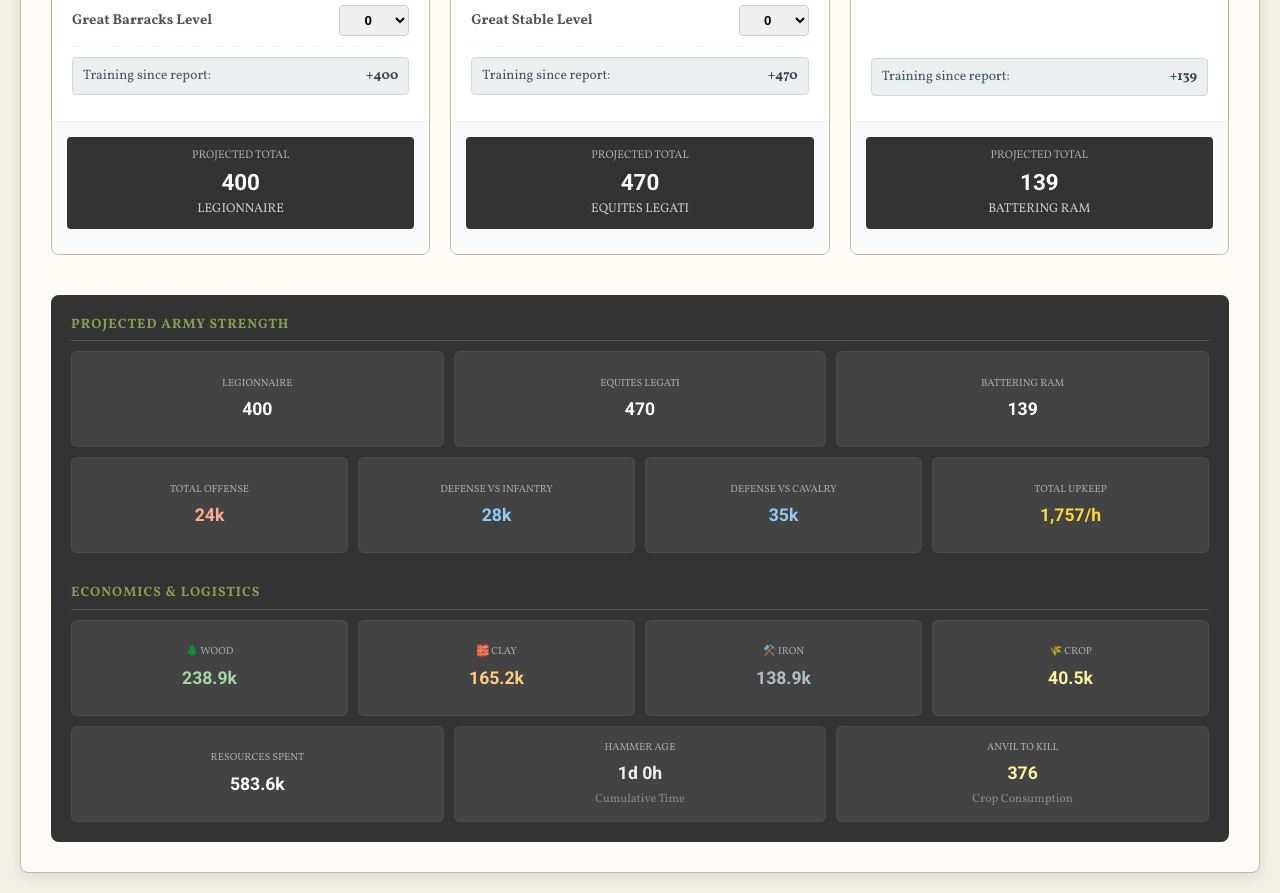
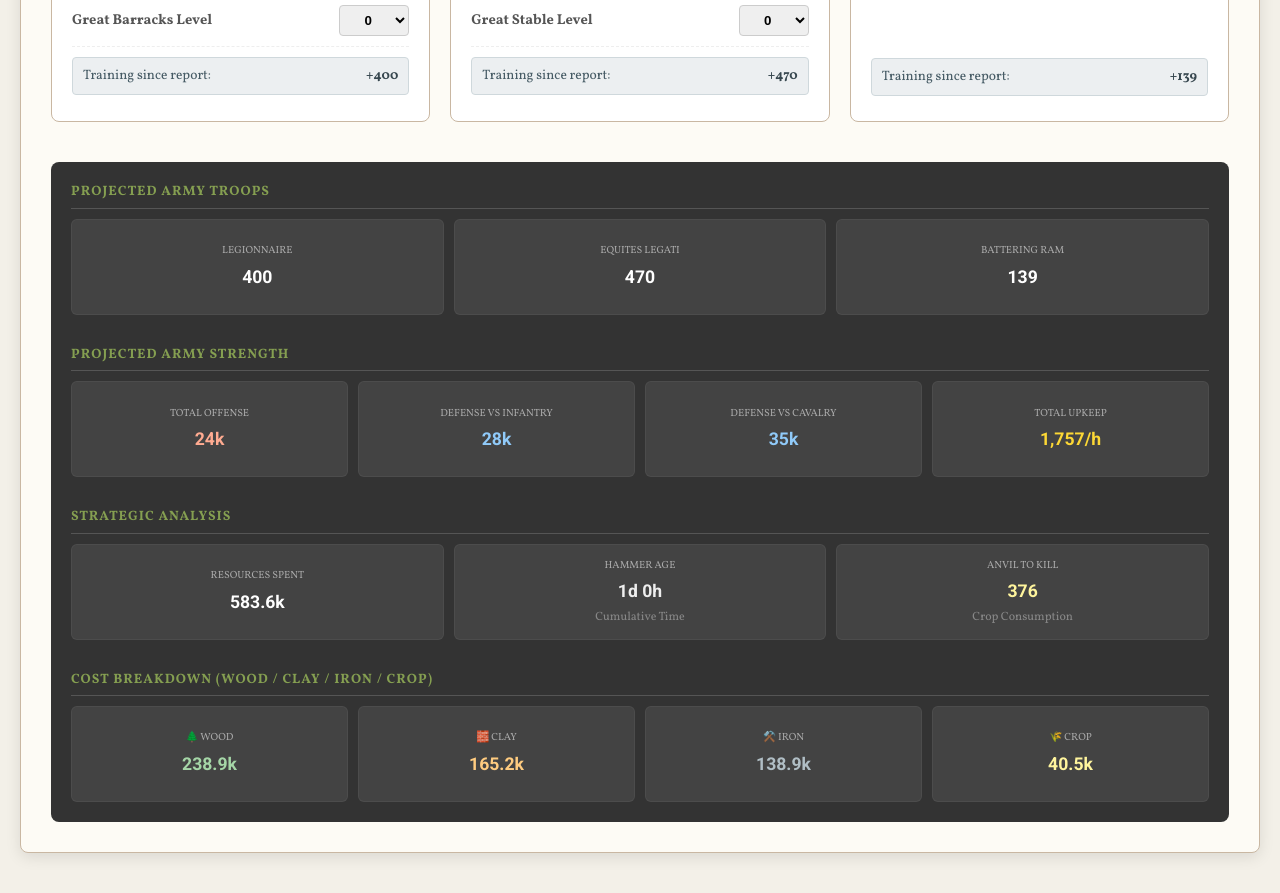
Before and after one commit to morabsf-create/Travian-Planner, a plain HTML site: page calculators/hammer-tracker/index.html in a window 1280 px wide. Shown: the part 700-1593 px from the top of the page. Drawn offline with Linux system fonts and the light colour scheme.

Commit message:
Add files via upload

```diff
--- a/calculators/hammer-tracker/app.js
+++ b/calculators/hammer-tracker/app.js
@@ -119,25 +119,21 @@ const HammerApp = {
 
         let maxBuildTimeSec = 0;
 
-        const processSection = (type, uId, lvlId, lvlGId, snapId, helm, outputTotalId, outputLabelId, projId) => {
+        const processSection = (type, uId, lvlId, lvlGId, snapId, helm, globalLabelId, projId) => {
             const unitName = document.getElementById(uId).value;
             const snapshot = parseInt(document.getElementById(snapId).value) || 0;
             const lvl = parseInt(document.getElementById(lvlId).value) || 0;
             const lvlG = lvlGId ? (parseInt(document.getElementById(lvlGId).value) || 0) : 0;
 
-            // Label Updates
-            const labelEl = document.getElementById(outputLabelId);
-            const globalLabelEl = document.getElementById(outputLabelId + "_g");
-
+            // Update Label in Global Section
+            const globalLabelEl = document.getElementById(globalLabelId);
             const displayLabel = unitName ? unitName.toUpperCase() : type.toUpperCase();
-            if(labelEl) labelEl.innerText = displayLabel;
             if(globalLabelEl) globalLabelEl.innerText = displayLabel;
 
             if(!unitName) {
-                document.getElementById(outputTotalId).innerText = snapshot.toLocaleString();
                 document.getElementById(projId).innerText = "+0";
 
-                // Track Snapshots even if not training
+                // Track Snapshots
                 if(type === 'infantry') gInfCount += snapshot;
                 if(type === 'cavalry') gCavCount += snapshot;
                 if(type === 'siege') gSiegeCount += snapshot;
@@ -165,7 +161,6 @@ const HammerApp = {
             document.getElementById(projId).innerText = "+" + totalNew.toLocaleString();
 
             const grandTotal = snapshot + totalNew;
-            document.getElementById(outputTotalId).innerText = grandTotal.toLocaleString();
 
             // Update Counts
             if(type === 'infantry') gInfCount += grandTotal;
@@ -203,9 +198,10 @@ const HammerApp = {
             }
         };
 
-        processSection('infantry', 'unit_infantry', 'lvl_barracks', 'lvl_gb', 'snap_inf', infHelm, 'total_inf', 'lbl_inf', 'proj_inf');
-        processSection('cavalry', 'unit_cavalry', 'lvl_stable', 'lvl_gs', 'snap_cav', cavHelm, 'total_cav', 'lbl_cav', 'proj_cav');
-        processSection('siege', 'unit_siege', 'lvl_workshop', null, 'snap_siege', 0, 'total_siege', 'lbl_siege', 'proj_siege');
+        // Run for all 3 (Removed card footer IDs from arguments)
+        processSection('infantry', 'unit_infantry', 'lvl_barracks', 'lvl_gb', 'snap_inf', infHelm, 'lbl_inf_g', 'proj_inf');
+        processSection('cavalry', 'unit_cavalry', 'lvl_stable', 'lvl_gs', 'snap_cav', cavHelm, 'lbl_cav_g', 'proj_cav');
+        processSection('siege', 'unit_siege', 'lvl_workshop', null, 'snap_siege', 0, 'lbl_siege_g', 'proj_siege');
 
         // Update Globals
         document.getElementById('global_inf').innerText = gInfCount.toLocaleString();
@@ -223,12 +219,10 @@ const HammerApp = {
         document.getElementById('growth_crop').innerText = this.formatNumber(gCrop);
         document.getElementById('global_growth_cost').innerText = this.formatNumber(globalGrowthCost);
 
-        // Hammer Age
         const ageDays = Math.floor(maxBuildTimeSec / 86400);
         const ageHours = Math.floor((maxBuildTimeSec % 86400) / 3600);
         document.getElementById('hammer_age').innerText = `${ageDays}d ${ageHours}h`;
 
-        // Anvil Size (Integer Rounding)
         const requiredDefPoints = globalOff / 1.49;
         const anvilCrop = (requiredDefPoints / 50) * 1.15;
         document.getElementById('anvil_crop').innerText = Math.round(anvilCrop).toLocaleString();
--- a/calculators/hammer-tracker/index.html
+++ b/calculators/hammer-tracker/index.html
@@ -63,13 +63,6 @@
         }
         .proj-val { font-weight: bold; color: #37474f; }
 
-        /* Card Footer */
-        .card-footer { background-color: #fafafa; border-top: 1px solid #eee; padding: 15px; }
-        .total-box { background: #333; color: #fff; padding: 10px; border-radius: 4px; text-align: center; margin-bottom: 10px; }
-        .total-box label { display: block; font-size: 0.7rem; text-transform: uppercase; color: #aaa; margin-bottom: 2px; }
-        .total-box .big-num { font-size: 1.4rem; font-weight: bold; font-family: 'Roboto', sans-serif; }
-        .total-box .sub-text { font-size: 0.8rem; color: #ccc; }
-
         /* Global Summary Tiles */
         .results-box { background: #333; color: #fff; padding: 20px; border-radius: 8px; }
 
@@ -97,7 +90,8 @@
         .c-def { color: #90caf9; }
         .c-upkeep { color: #fdd835 !important; }
 
-        .res-breakdown-grid { display: grid; grid-template-columns: repeat(4, 1fr); gap: 10px; }
+        /* Mobile Optimization */
+        .mobile-2col { display: grid; grid-template-columns: repeat(4, 1fr); gap: 10px; }
 
         @media (max-width: 600px) {
             .training-grid { grid-template-columns: 1fr; }
@@ -106,8 +100,7 @@
             .time-bar { flex-direction: column; align-items: stretch; gap: 15px; }
             .time-display { text-align: left; margin-top: 10px; border-top: 1px solid #bbdefb; padding-top: 15px; }
 
-            .res-breakdown-grid { grid-template-columns: 1fr 1fr; }
-            .footer-tiles { grid-template-columns: 1fr 1fr; }
+            /* Force 2 columns on mobile for all summary grids */
             .mobile-2col { grid-template-columns: 1fr 1fr !important; }
         }
     </style>
@@ -209,13 +202,6 @@
                     <span class="proj-val" id="proj_inf">+0</span>
                 </div>
             </div>
-            <div class="card-footer">
-                <div class="total-box">
-                    <label>PROJECTED TOTAL</label>
-                    <div class="big-num" id="total_inf">0</div>
-                    <div class="sub-text" id="lbl_inf">Infantry</div>
-                </div>
-            </div>
         </div>
 
         <div class="train-card">
@@ -252,13 +238,6 @@
                     <span class="proj-val" id="proj_cav">+0</span>
                 </div>
             </div>
-            <div class="card-footer">
-                <div class="total-box">
-                    <label>PROJECTED TOTAL</label>
-                    <div class="big-num" id="total_cav">0</div>
-                    <div class="sub-text" id="lbl_cav">Cavalry</div>
-                </div>
-            </div>
         </div>
 
         <div class="train-card">
@@ -286,20 +265,14 @@
                     <span class="proj-val" id="proj_siege">+0</span>
                 </div>
             </div>
-            <div class="card-footer">
-                <div class="total-box">
-                    <label>PROJECTED TOTAL</label>
-                    <div class="big-num" id="total_siege">0</div>
-                    <div class="sub-text" id="lbl_siege">Siege</div>
-                </div>
-            </div>
         </div>
     </div>
 
     <div class="results-box">
+
         <div class="summary-group">
-            <div class="group-title">Projected Army Strength</div>
-            <div class="tiles-grid" style="grid-template-columns: repeat(3, 1fr);">
+            <div class="group-title">Projected Army Troops</div>
+            <div class="tiles-grid mobile-2col" style="grid-template-columns: repeat(3, 1fr);">
                 <div class="stat-tile">
                     <span class="tile-label" id="lbl_inf_g">INFANTRY</span>
                     <span class="tile-val" id="global_inf">0</span>
@@ -313,7 +286,11 @@
                     <span class="tile-val" id="global_siege">0</span>
                 </div>
             </div>
-            <div class="tiles-grid mobile-2col" style="margin-top:10px; grid-template-columns: repeat(4, 1fr);">
+        </div>
+
+        <div class="summary-group">
+            <div class="group-title">Projected Army Strength</div>
+            <div class="tiles-grid mobile-2col" style="grid-template-columns: repeat(4, 1fr);">
                 <div class="stat-tile">
                     <span class="tile-label">TOTAL OFFENSE</span>
                     <span class="tile-val c-off" id="global_off">0k</span>
@@ -334,8 +311,28 @@
         </div>
 
         <div class="summary-group">
-            <div class="group-title">Economics & Logistics</div>
-            <div class="res-breakdown-grid">
+            <div class="group-title">Strategic Analysis</div>
+            <div class="tiles-grid mobile-2col" style="grid-template-columns: repeat(3, 1fr);">
+                <div class="stat-tile">
+                    <span class="tile-label">RESOURCES SPENT</span>
+                    <span class="tile-val" id="global_growth_cost">0</span>
+                </div>
+                <div class="stat-tile">
+                    <span class="tile-label">HAMMER AGE</span>
+                    <span class="tile-val" style="color:#eee;" id="hammer_age">0d 0h</span>
+                    <span class="tile-sub">Cumulative Time</span>
+                </div>
+                <div class="stat-tile">
+                    <span class="tile-label">ANVIL TO KILL</span>
+                    <span class="tile-val c-crop" id="anvil_crop">0</span>
+                    <span class="tile-sub">Crop Consumption</span>
+                </div>
+            </div>
+        </div>
+
+        <div class="summary-group">
+            <div class="group-title">Cost Breakdown (Wood / Clay / Iron / Crop)</div>
+            <div class="tiles-grid mobile-2col" style="grid-template-columns: repeat(4, 1fr);">
                  <div class="stat-tile">
                     <span class="tile-label">🌲 WOOD</span>
                     <span class="tile-val c-wood" id="growth_wood">0</span>
@@ -353,23 +350,8 @@
                     <span class="tile-val c-crop" id="growth_crop">0</span>
                 </div>
             </div>
-            <div class="tiles-grid mobile-2col" style="margin-top:10px; grid-template-columns: repeat(3, 1fr);">
-                <div class="stat-tile">
-                    <span class="tile-label">RESOURCES SPENT</span>
-                    <span class="tile-val" id="global_growth_cost">0</span>
-                </div>
-                <div class="stat-tile">
-                    <span class="tile-label">HAMMER AGE</span>
-                    <span class="tile-val" style="color:#eee;" id="hammer_age">0d 0h</span>
-                    <span class="tile-sub">Cumulative Time</span>
-                </div>
-                <div class="stat-tile">
-                    <span class="tile-label">ANVIL TO KILL</span>
-                    <span class="tile-val c-crop" id="anvil_crop">0</span>
-                    <span class="tile-sub">Crop Consumption</span>
-                </div>
-            </div>
         </div>
+
     </div>
 </div>
 
```
